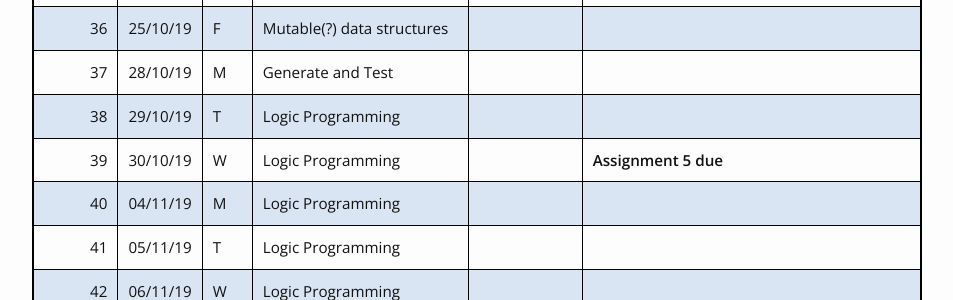
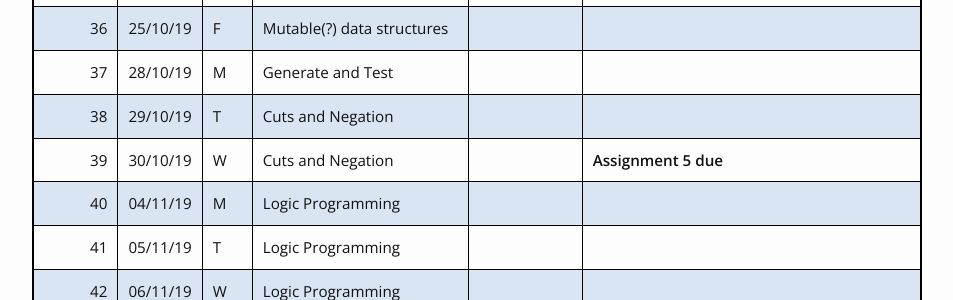
Before and after one commit to kayceesrk/cs3100_m20, a Jekyll site: the page built from schedule.md, in a window 1280 px wide and 900 px high, scrolled down 2658 px. Shown: the part 213-513 px from the top of the window, without its empty margins (163-1116 px from the left). Built offline with Jekyll 4.4.1, drawn with Linux system fonts in a browser that asks for light colours; nearby versions of some CDN libraries.

Commit message:
Added lec24

```diff
--- a/schedule.md
+++ b/schedule.md
@@ -54,8 +54,8 @@ interactive notebooks are accessed using docker container whose instructions are
 |35|23/10/19|W|Control in Prolog|||
 |36|25/10/19|F|Mutable(?) data structures|||
 |37|28/10/19|M|Generate and Test|||
-|38|29/10/19|T|Logic Programming|||
-|39|30/10/19|W|Logic Programming||**Assignment 5 due**|
+|38|29/10/19|T|Cuts and Negation|||
+|39|30/10/19|W|Cuts and Negation||**Assignment 5 due**|
 |40|04/11/19|M|Logic Programming|||
 |41|05/11/19|T|Logic Programming|||
 |42|06/11/19|W|Logic Programming|||
```
Also changed, not shown: 3 other files.
